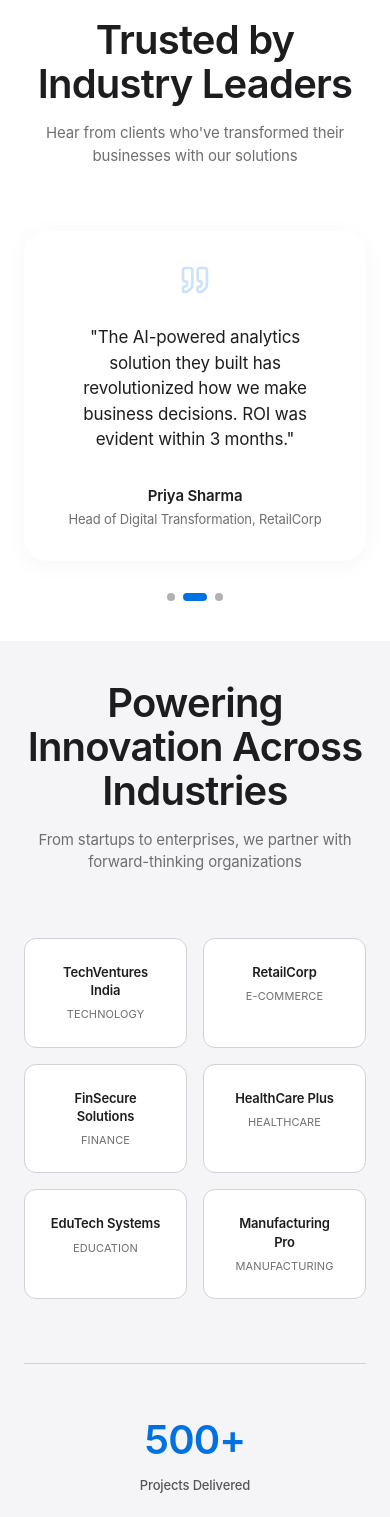
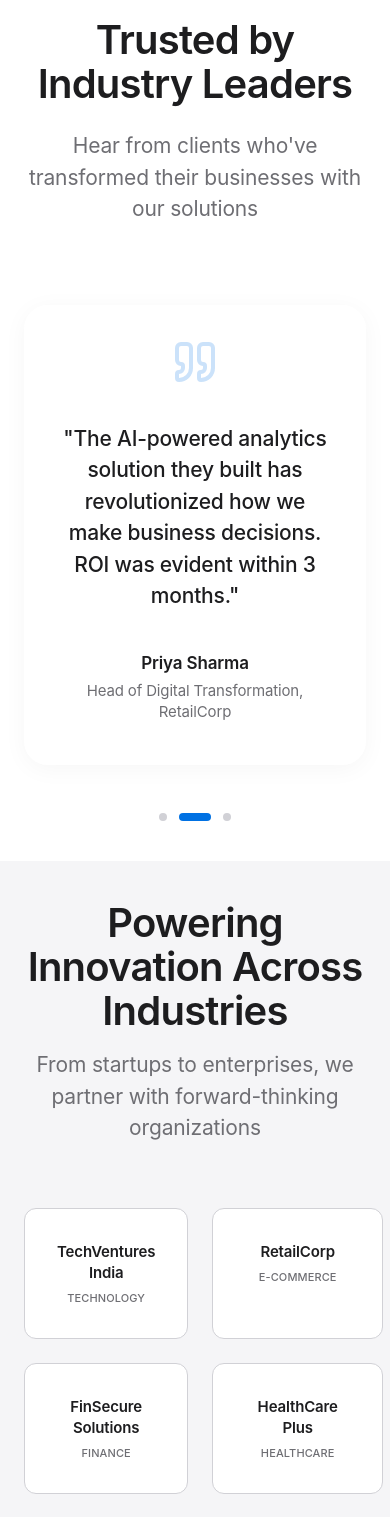
Before and after one commit to pratikasr/servtech-website, a Next.js app: page / in a window 390 px wide. Shown: the part 4260-5777 px from the top of the page. Built offline with nearby package versions, Linux system fonts and the light colour scheme.

Commit message:
fix(home): unify typography and spacing across all sections

```diff
--- a/src/components/home/CTASection.module.css
+++ b/src/components/home/CTASection.module.css
@@ -16,18 +16,19 @@
 }
 
 .content h2 {
-    font-size: var(--text-4xl);
-    /* Reduced from huge */
+    font-size: var(--text-5xl);
+    /* Increased from 4xl */
     color: var(--white);
-    margin-bottom: var(--space-4);
+    margin-bottom: var(--space-6);
     font-weight: var(--font-semibold);
+    letter-spacing: var(--tracking-tight);
 }
 
 .content p {
-    font-size: var(--text-base);
-    /* Smaller */
+    font-size: var(--text-xl);
+    /* Increased from base */
     color: var(--gray-400);
-    margin-bottom: var(--space-8);
+    margin-bottom: var(--space-10);
     line-height: var(--leading-relaxed);
 }
 
--- a/src/components/home/FeaturedClients.module.css
+++ b/src/components/home/FeaturedClients.module.css
@@ -14,7 +14,8 @@
 }
 
 .header p {
-    font-size: var(--text-base);
+    font-size: var(--text-xl);
+    /* Increased from base */
     color: var(--gray-500);
     line-height: var(--leading-relaxed);
 }
@@ -22,8 +23,9 @@
 .grid {
     display: grid;
     grid-template-columns: repeat(2, 1fr);
-    gap: var(--space-4);
-    margin-bottom: var(--space-16);
+    gap: var(--space-6);
+    /* Increased gap */
+    margin-bottom: var(--space-20);
 }
 
 @media (min-width: 768px) {
@@ -42,21 +44,23 @@
     background: var(--white);
     border: 1px solid var(--gray-200);
     border-radius: var(--radius-lg);
-    padding: var(--space-6);
+    padding: var(--space-8);
+    /* Increased padding */
     text-align: center;
     transition: all var(--timing-fast) var(--ease-apple);
 }
 
 .card:hover {
-    transform: translateY(-1px);
-    box-shadow: var(--shadow-sm);
+    transform: translateY(-2px);
+    box-shadow: var(--shadow-md);
     border-color: var(--gray-300);
 }
 
 .clientName {
     font-weight: var(--font-semibold);
     color: var(--gray-900);
-    font-size: var(--text-sm);
+    font-size: var(--text-base);
+    /* Increased from sm */
     margin-bottom: var(--space-2);
 }
 
@@ -65,6 +69,7 @@
     color: var(--gray-500);
     text-transform: uppercase;
     letter-spacing: var(--tracking-wide);
+    font-weight: var(--font-medium);
 }
 
 /* Stats Row */
@@ -72,9 +77,10 @@
     display: grid;
     grid-template-columns: repeat(1, 1fr);
     gap: var(--space-8);
-    max-width: 50rem;
+    max-width: 60rem;
+    /* Increased width */
     margin: 0 auto;
-    padding-top: var(--space-12);
+    padding-top: var(--space-16);
     border-top: 1px solid var(--gray-200);
 }
 
@@ -89,7 +95,8 @@
 }
 
 .statValue {
-    font-size: var(--text-4xl);
+    font-size: var(--text-5xl);
+    /* Increased from 4xl */
     font-weight: var(--font-semibold);
     color: var(--accent-blue);
     margin-bottom: var(--space-2);
@@ -97,7 +104,8 @@
 }
 
 .statLabel {
-    font-size: var(--text-sm);
+    font-size: var(--text-base);
+    /* Increased from sm */
     color: var(--gray-600);
     font-weight: var(--font-medium);
 }
--- a/src/components/home/Testimonials.module.css
+++ b/src/components/home/Testimonials.module.css
@@ -4,17 +4,18 @@
 
 .header {
     text-align: center;
-    max-width: 45rem;
-    margin: 0 auto var(--space-16);
+    max-width: 50rem;
+    margin: 0 auto var(--space-20);
 }
 
 .header h2 {
-    margin-bottom: var(--space-4);
+    margin-bottom: var(--space-6);
     color: var(--gray-900);
 }
 
 .header p {
-    font-size: var(--text-base);
+    font-size: var(--text-xl);
+    /* Increased from base */
     color: var(--gray-500);
     line-height: var(--leading-relaxed);
 }
@@ -22,23 +23,21 @@
 .testimonialSlider {
     position: relative;
     display: grid;
-    /* Stack cards on top of each other */
     grid-template-areas: "card";
     max-width: 50rem;
-    margin: 0 auto var(--space-8);
+    /* Kept same */
+    margin: 0 auto var(--space-12);
 }
 
 .testimonial {
     grid-area: card;
-    /* Occupy same grid cell */
     opacity: 0;
     transform: scale(0.95);
-    /* Slight zoom instead of translation */
     transition: all 0.6s cubic-bezier(0.16, 1, 0.3, 1);
-    /* Apple ease */
     pointer-events: none;
     text-align: center;
-    padding: var(--space-12);
+    padding: var(--space-16);
+    /* Increased padding for more white space */
 
     /* Glass Effect */
     background: rgba(255, 255, 255, 0.6);
@@ -59,15 +58,19 @@
 .quoteIcon {
     color: var(--accent-blue);
     opacity: 0.2;
-    margin: 0 auto var(--space-6);
+    margin: 0 auto var(--space-8);
+    width: 3rem;
+    /* Enforce size */
+    height: 3rem;
 }
 
 .quote {
-    font-size: var(--text-xl);
+    font-size: var(--text-2xl);
+    /* Increased from xl */
     line-height: var(--leading-relaxed);
     color: var(--gray-900);
-    margin-bottom: var(--space-8);
-    font-weight: var(--font-regular);
+    margin-bottom: var(--space-10);
+    font-weight: var(--font-medium);
     letter-spacing: var(--tracking-normal);
 }
 
@@ -85,12 +88,14 @@
 .authorName {
     font-weight: var(--font-semibold);
     color: var(--gray-900);
-    font-size: var(--text-base);
+    font-size: var(--text-lg);
+    /* Increased from base */
     margin-bottom: var(--space-1);
 }
 
 .authorRole {
-    font-size: var(--text-sm);
+    font-size: var(--text-base);
+    /* Increased from sm */
     color: var(--gray-500);
 }
 
@@ -98,14 +103,14 @@
 .dots {
     display: flex;
     justify-content: center;
-    gap: var(--space-2);
+    gap: var(--space-3);
 }
 
 .dot {
     width: 8px;
     height: 8px;
     border-radius: var(--radius-full);
-    background: var(--gray-300);
+    background: var(--gray-200);
     border: none;
     padding: 0;
     cursor: pointer;
@@ -117,13 +122,14 @@
 }
 
 .activeDot {
-    width: 24px;
+    width: 32px;
+    /* Longer pill */
     background: var(--accent-blue);
 }
 
 @media (max-width: 767px) {
     .quote {
-        font-size: var(--text-lg);
+        font-size: var(--text-xl);
     }
 
     .testimonial {
```
